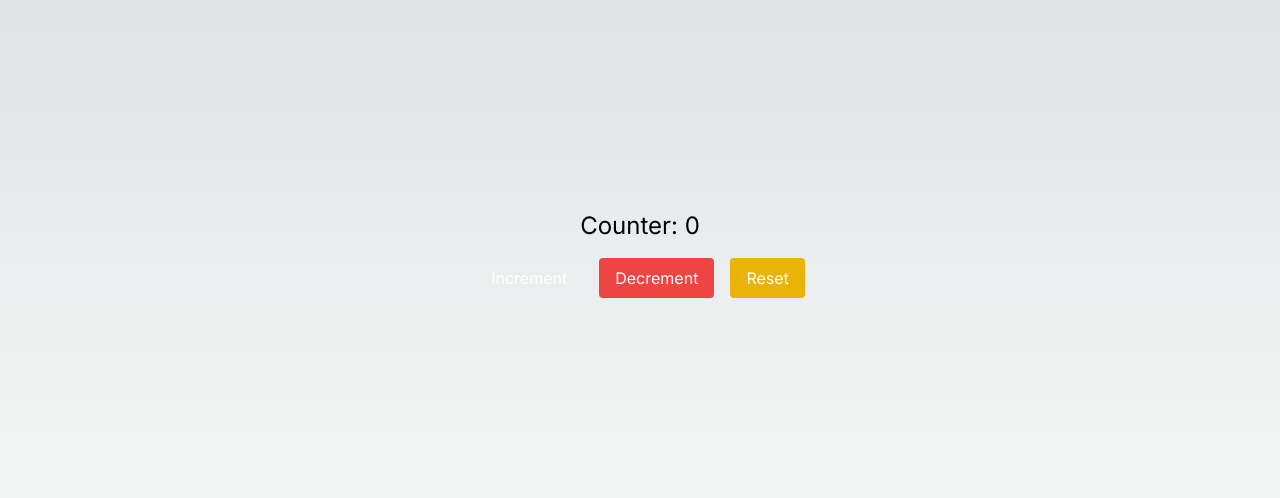
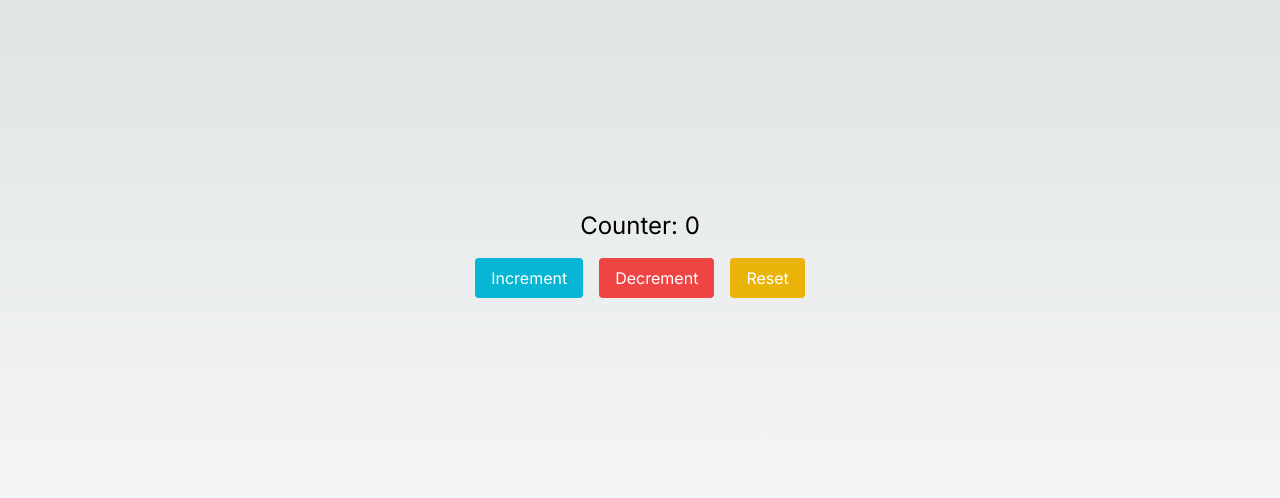
Before and after one commit to imagine-bot/25-1253, a Next.js app: page / in a window 1280 px wide. Shown: the part 242-740 px from the top of the page. Built offline with nearby package versions, Linux system fonts and the light colour scheme.

Commit message:
Commit from Stub AI (#6)

```diff
--- a/components/Counter.tsx
+++ b/components/Counter.tsx
@@ -8,7 +8,7 @@ export default function Counter() {
       <h2 className="text-2xl mb-4">Counter: {count}</h2>
       <div className="flex space-x-4">
         <button
-          className="px-4 py-2 bg-brown-500 text-white rounded"
+          className="px-4 py-2 bg-cyan-500 text-white rounded"
           onClick={() => setCount(count + 1)}
         >
           Increment
```
Also changed, not shown: 1 other file (tests, documents, lock files or other folders).
